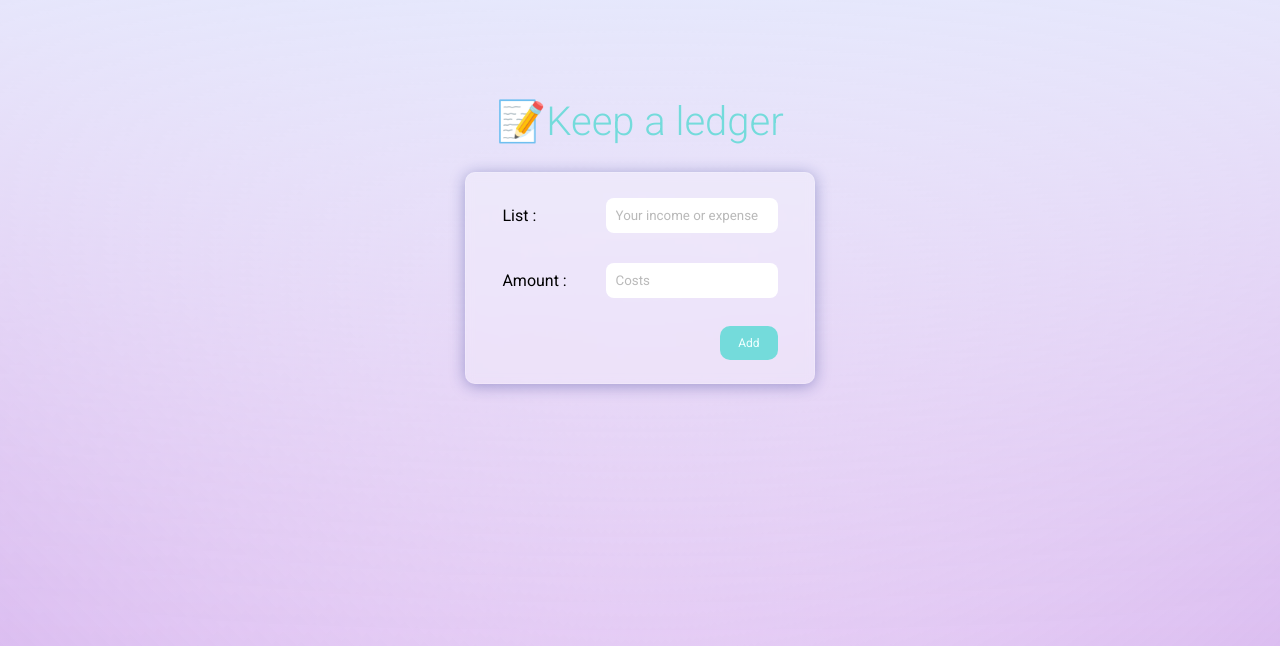
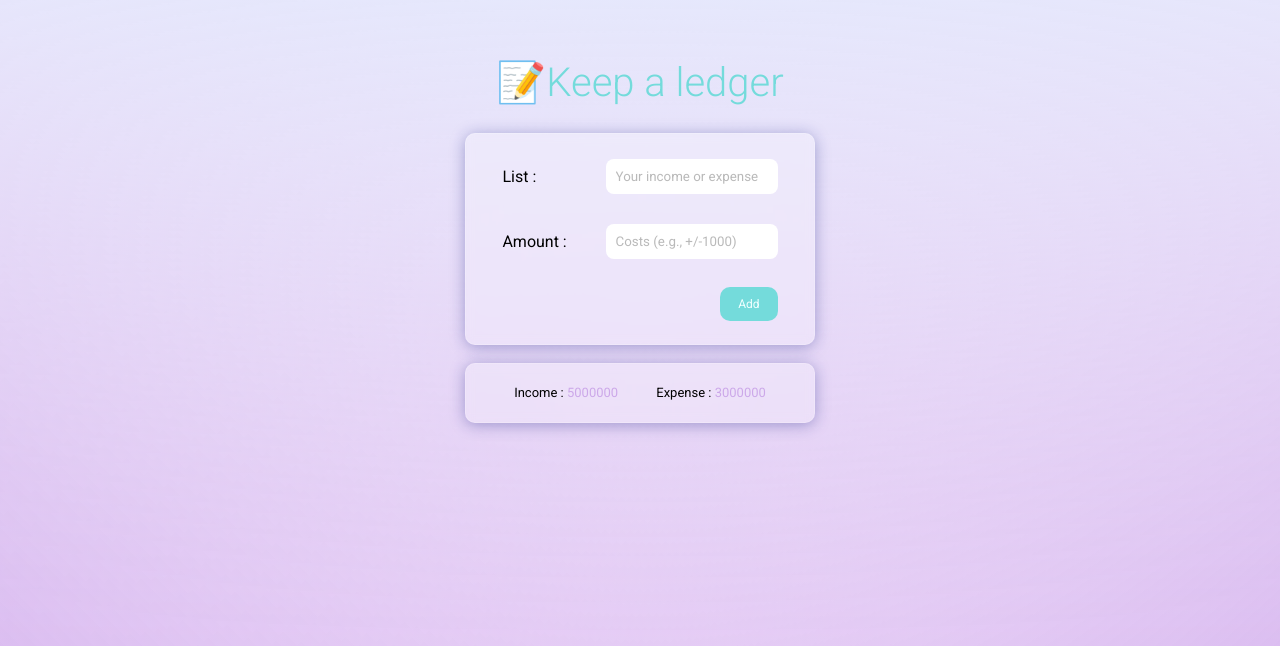
Before and after one commit to Panitnun-6243/Ledger_app_react, a React (Create React App) app: page / in a window 1280 px wide. Shown: the part 154-800 px from the top of the page. Built offline with nearby package versions, Linux system fonts and the light colour scheme.

Commit message:
Add ReportComponent with init context

```diff
--- a/src/App.css
+++ b/src/App.css
@@ -127,3 +127,30 @@ button:hover {
   color: rgb(116, 219, 219);
   cursor: pointer;
 }
+
+/* balance */
+.balance-container{
+  margin-top: 18px;
+  padding: 10px;
+  display: flex;
+  background: rgba(255, 255, 255, 0.25);
+  box-shadow: 0 2px 15px 0 rgba(31, 38, 135, 0.37);
+  backdrop-filter: blur(4px);
+  -webkit-backdrop-filter: blur(4px);
+  border-radius: 10px;
+  border: 1px solid rgba(255, 255, 255, 0.18);
+  justify-content:space-evenly;
+  font-size: 13px;
+  height: 60px;
+  align-items: center;
+  flex-direction: row;
+}
+.balance-total{
+  color: black;
+}
+.balance-income{
+  color: #cca8e9;
+}
+.balance-expense{
+  color: #cca8e9;
+}
--- a/src/App.js
+++ b/src/App.js
@@ -3,6 +3,8 @@ import Title from "./components/Title";
 import Transaction from "./components/Transaction";
 import FormComponent from "./components/formComponent";
 import { useState } from "react";
+import DataContext from "./data/DataContext";
+import ReportComponent from "./components/ReportComponent";
 
 function App() {
   const [items, setItems] = useState([]);
@@ -11,12 +13,20 @@ function App() {
   };
 
   return (
+    <DataContext.Provider
+      value={{
+        income: 5000000,
+        expense: 3000000,
+      }}
+    >
       <div className="container">
         <Title />
         <FormComponent onAddItem={onAddNewItem} />
         {/* เหมือนส่งฟังชั่นจาก app compo ไปให้ form compo ใช้ ไม่ใช่ส่งค่าเข้าไปให้ใช้เเต่ส่งฟังชั่นเข้าไปให้ใช้ */}
+        <ReportComponent />
         <Transaction items={items} />
       </div>
+    </DataContext.Provider>
   );
 }
 
--- /dev/null
+++ b/src/components/ReportComponent.js
@@ -0,0 +1,14 @@
+import React, { useContext } from 'react'
+import DataContext from '../data/DataContext'
+
+function ReportComponent() {
+  const balance = useContext(DataContext)
+  return (
+    <div className='balance-container'>
+        <div><span>Income</span> : <span className='balance-income'>{balance.income}</span></div>
+        <div><span>Expense</span> : <span className='balance-expense'>{balance.expense}</span></div>
+    </div>
+  )
+}
+
+export default ReportComponent
--- a/src/components/Transaction.js
+++ b/src/components/Transaction.js
@@ -2,12 +2,14 @@ import Item from "./Item";
 
 const Transaction = (props) => {
   return (
+    <div>
       <ul className="item-list">
         {props.items.map((e) => {
           // return <Item title={e.title} amount={e.amount}/>
           return <Item {...e} key={e.id} />;
         })}
       </ul>
+    </div>
   );
 };
 export default Transaction;
--- a/src/components/formComponent.js
+++ b/src/components/formComponent.js
@@ -46,7 +46,7 @@ const FormComponent = (props) => {
           <label>Amount :</label>
           <input
             type="text"
-            placeholder="Costs"
+            placeholder="Costs (e.g., +/-1000)"
             onChange={inputAmount}
             value={amount}
             required
--- /dev/null
+++ b/src/data/DataContext.js
@@ -0,0 +1,5 @@
+import { createContext } from "react";
+
+const DataContext = createContext()
+
+export default DataContext
```
Lines whose indentation alone changed are shown as unchanged.
